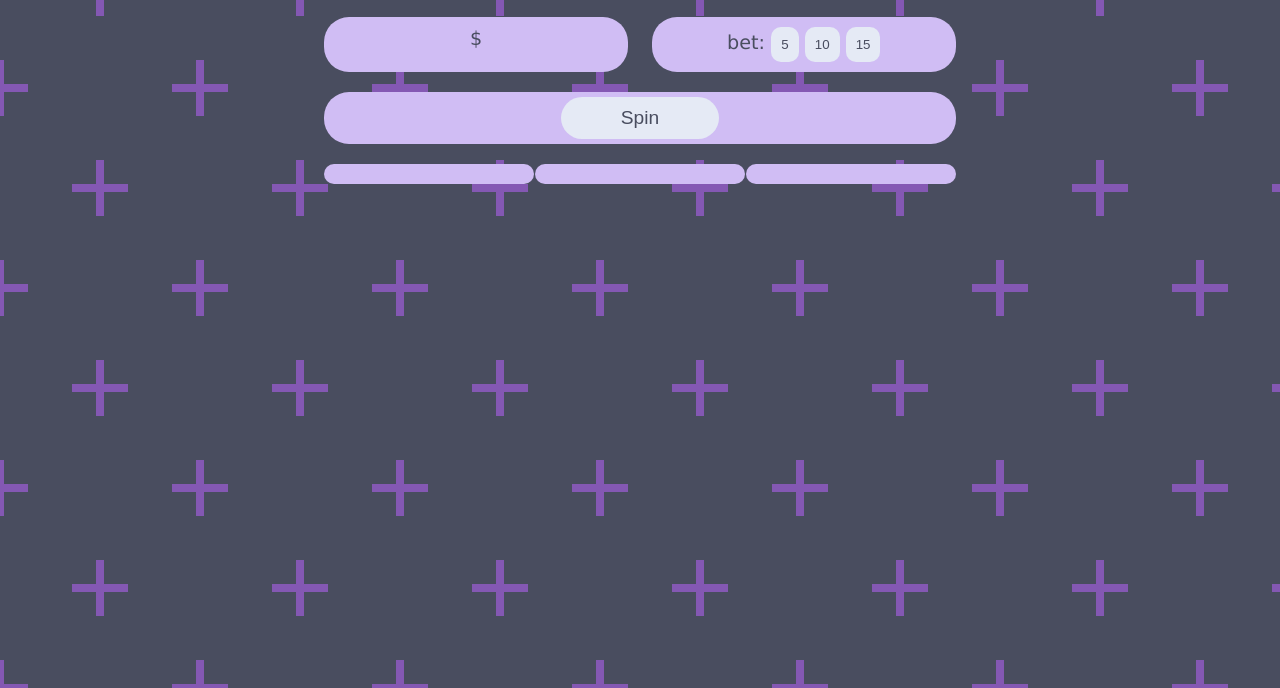
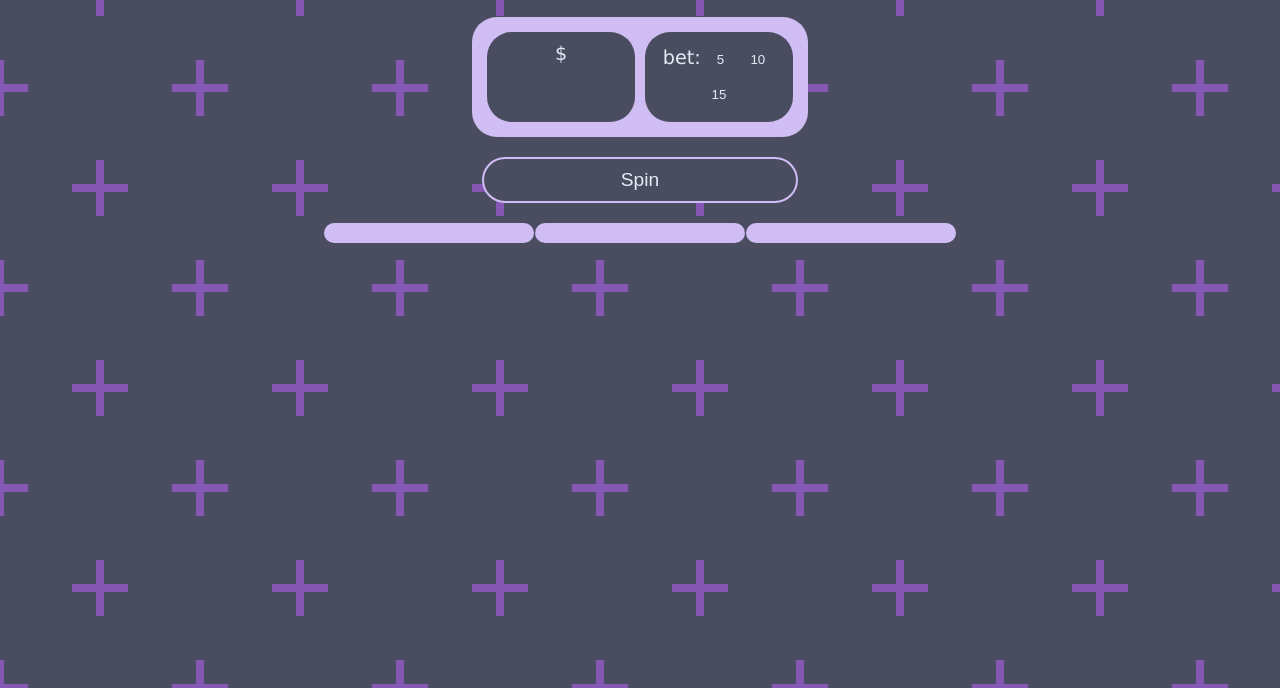
Before and after one commit to Cooki2468/slotsMachine, a plain HTML site: page index.html in a window 1280 px wide. Shown: the part 112-800 px from the top of the page. Drawn offline with Linux system fonts and the light colour scheme.

Commit message:
Layout changes

```diff
--- a/index.html
+++ b/index.html
@@ -13,7 +13,7 @@
         <h1>Slot machine</h1>
     </header>
 
-    <section id="money">
+    <section id="menu">
         <section id="balance">
             $
         </section>
--- a/main.css
+++ b/main.css
@@ -20,46 +20,48 @@ header{
     padding: 10px;
     border-radius: 25px;
     text-align: center;
-    width: 50%;
+    width: 25%;
     margin: auto;
 }
 
-#money{
+#menu{
     display: flex;
+    justify-content: space-between;
+    width: 25%;
     margin: auto;
-    width: 50%;
-    justify-content: space-between;
+    padding: 10px;
+    background-color: var(--box-background-dark);
+    border-radius: 25px;
     margin-top: 20px;
 }
 
 #balance, #bet{
-    background-color: var(--box-background-dark);
+    color: var(--box-background-light);
+    background-color: var(--text-color);
     border-radius: 25px;
     padding: 10px;
-    width: 45%;
     font-size: larger;
     text-align: center;
+    width: 100%;
+    margin: 5px;
 }
 
 #spin-button{
-    width: 50%;
     margin: auto;
-    margin-top: 20px;
+    border-radius: 25px;
     display: flex;
     justify-content: center;
-    background-color: var(--box-background-dark);
-    border-radius: 25px;
+    margin-top: 20px;
 }
 
 #spin-button button{
-    background-color: var(--box-background-light);
-    color: var(--text-color);
+    background-color: var(--text-color);
+    color: var(--box-background-light);
     border-radius: 25px;
     padding: 10px;
-    border: none;
+    border: 2px solid var(--box-background-dark);
     font-size: larger;
     width: 25%;
-    margin: 5px;
 }
 
 #spin-button button:hover{
@@ -69,14 +71,14 @@ header{
 
 .bet-button{
     border-radius: 10px;
-    background-color: var(--box-background-light);
+    background-color: var(--box-background-black);
     padding: 10px;
     border: none;
-    color: var(--text-color);
+    color: var(--box-background-light);
 }
 
 .bet-button:hover{
-    outline: 2px solid var(--text-color);
+    outline: 2px solid var(--box-background-light);
     cursor: pointer;
 }
 
```
